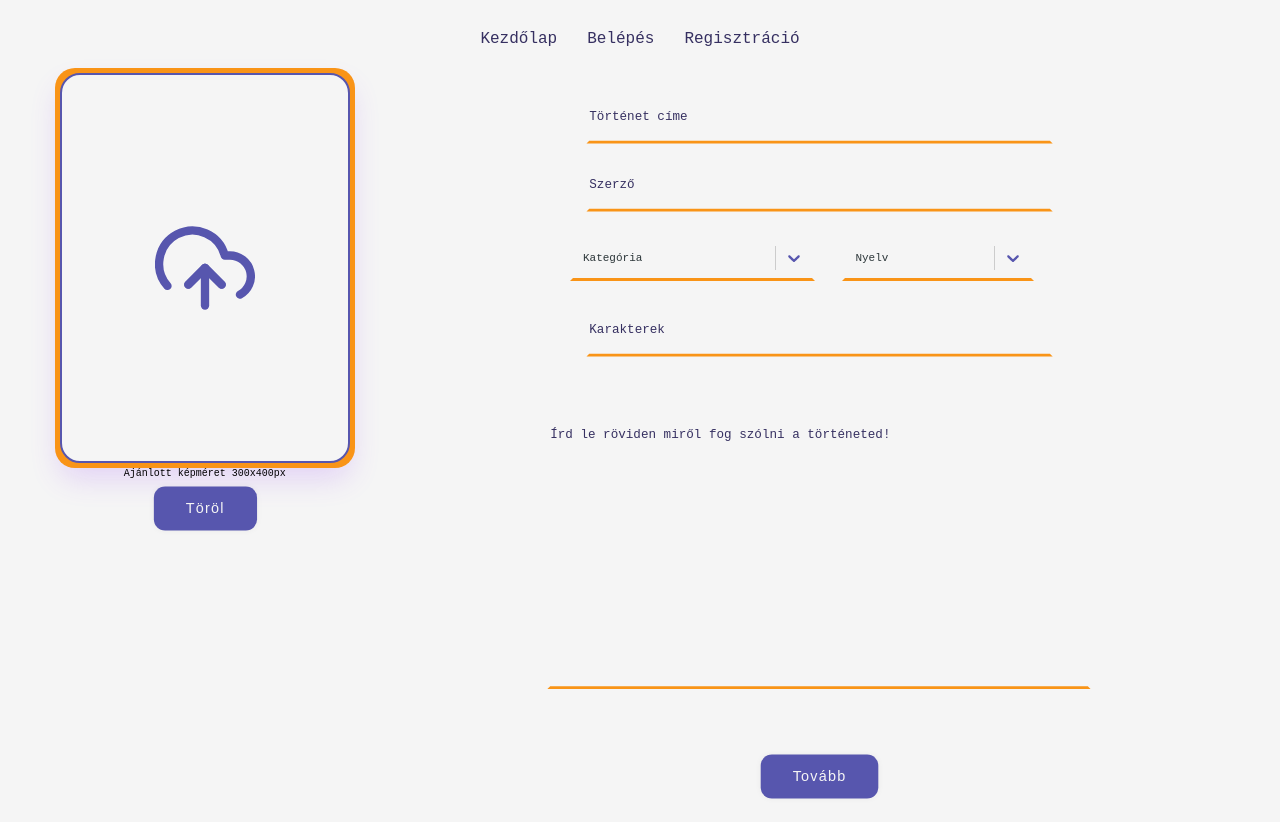
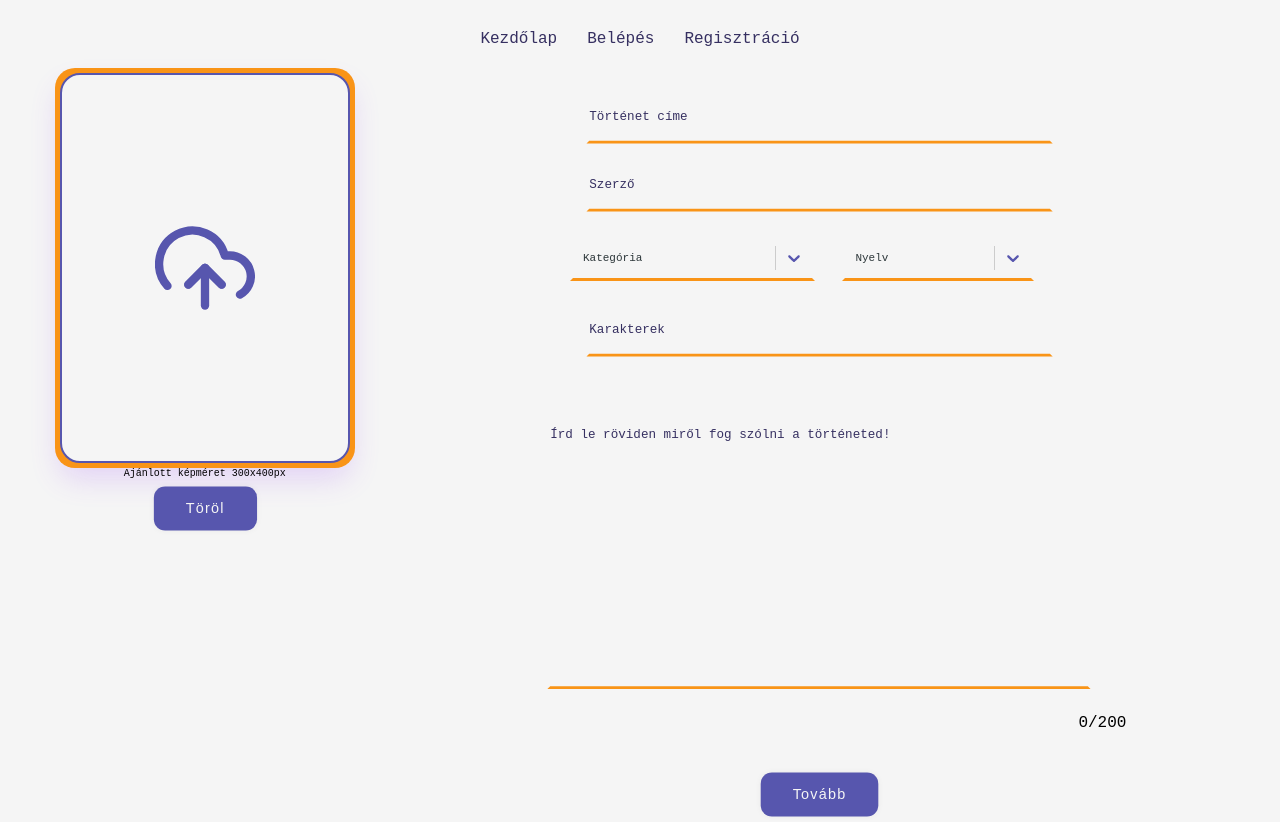
Before and after one commit to adamcsanyi16/NovelNest, a React (Create React App) app in the folder client/: page /storyfelvetel in a window 1280 px wide. Built offline with nearby package versions, Linux system fonts and the light colour scheme; a web font is replaced by a local one.

Commit message:
leiras szamlalo 200

```diff
--- a/client/src/App.scss
+++ b/client/src/App.scss
@@ -554,6 +554,12 @@ form {
   flex-basis: 250px;
 }
 
+#leirasCounter {
+  text-align: right;
+  margin-top: -35px;
+  margin-bottom: 35px;
+}
+
 /*ONESTORY*/
 .oneStory-container {
   display: grid;
--- a/client/src/pages/Story/Addstory.jsx
+++ b/client/src/pages/Story/Addstory.jsx
@@ -339,7 +339,7 @@ const Addstory = () => {
             </div>
             <div className="form-row">
               <textarea
-                maxLength="150"
+                maxLength="200"
                 value={leiras}
                 type="text"
                 placeholder="Írd le röviden miről fog szólni a történeted!"
@@ -348,6 +348,7 @@ const Addstory = () => {
                 onChange={(e) => setLeiras(e.target.value)}
               />
             </div>
+            <p id="leirasCounter">{leiras.length}/200</p>
             <div className="button-row">
               <button disabled={isLoading} onClick={tovabb}>
                 Tovább
--- a/client/src/pages/Story/Updatestory.jsx
+++ b/client/src/pages/Story/Updatestory.jsx
@@ -387,7 +387,7 @@ const Updatestory = () => {
             </div>
             <div className="form-row">
               <textarea
-                maxLength="150"
+                maxLength="200"
                 value={leiras}
                 type="text"
                 placeholder="Írd le röviden miről fog szólni a történeted!"
@@ -396,6 +396,7 @@ const Updatestory = () => {
                 onChange={(e) => setLeiras(e.target.value)}
               />
             </div>
+            <p id="leirasCounter">{leiras.length}/200</p>
             <div className="button-row">
               <button disabled={isLoading} onClick={tovabb}>
                 Tovább
```
